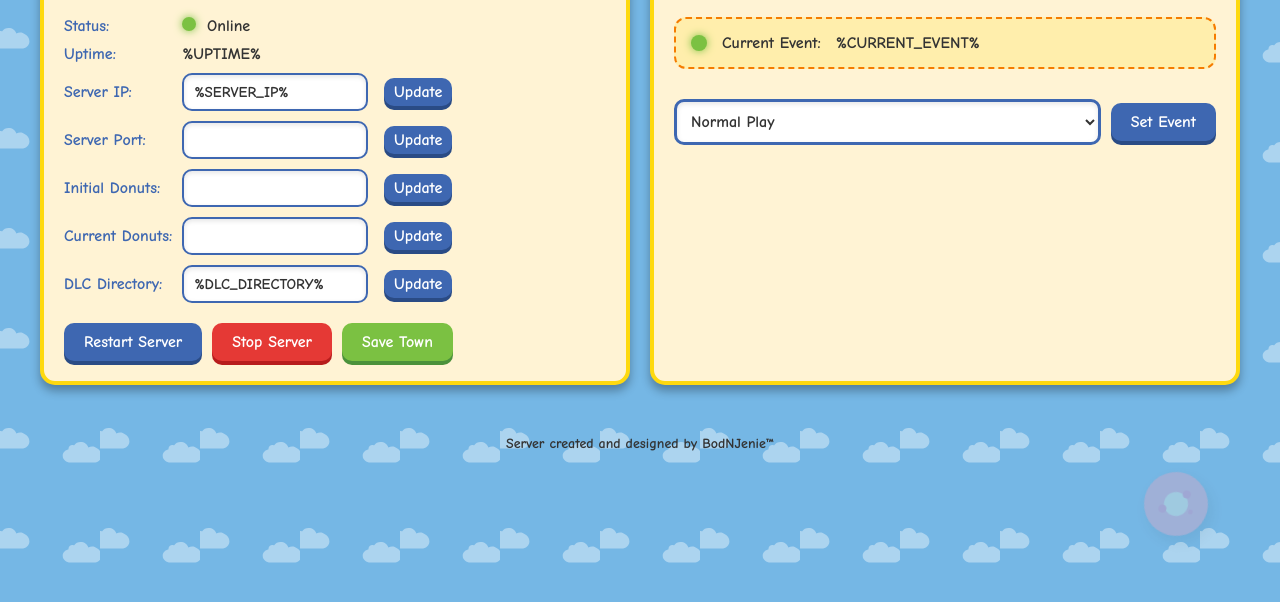
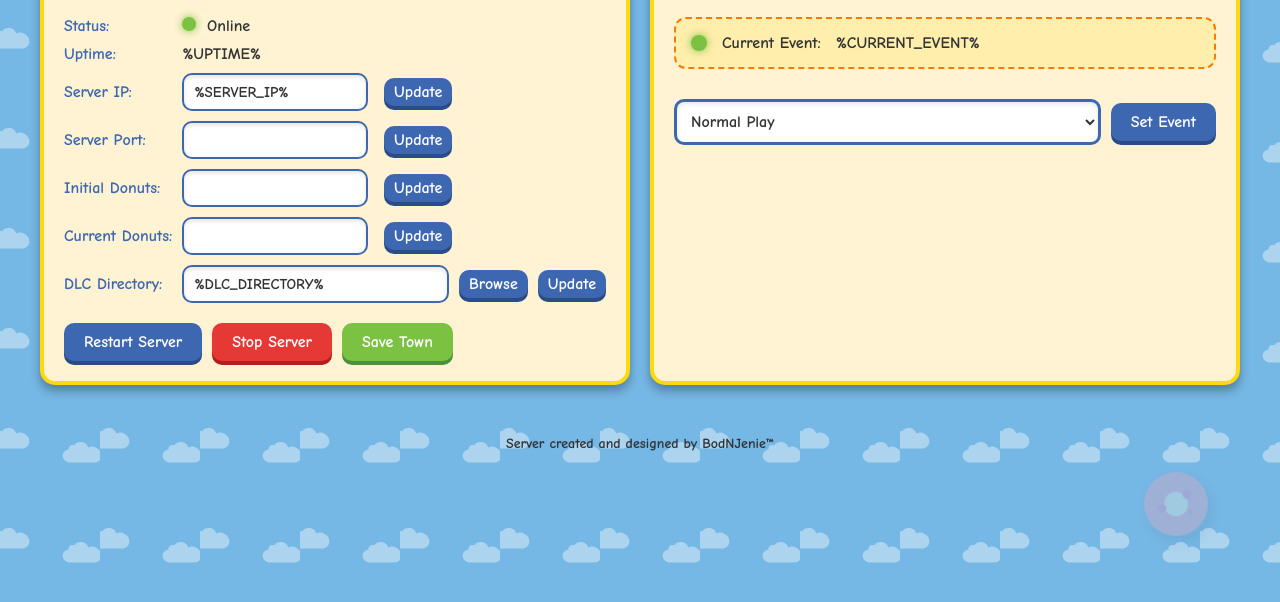
Before and after one commit to bodnjenie14/Tsto---Simpsons-Tapped-Out---Private-Server, a plain HTML site: page webpanel/dashboard.html in a window 1280 px wide. Shown: the part 192-794 px from the top of the page. Drawn offline with Linux system fonts and the light colour scheme.

Commit message:
browse to html for dlc

```diff
--- a/webpanel/dashboard.html
+++ b/webpanel/dashboard.html
@@ -328,9 +328,11 @@
                 </div>
 
                 <label>DLC Directory:</label>
-                <div>
-                    <input type="text" id="dlcDirectory" value="%DLC_DIRECTORY%">
-                    <button onclick="updateDlcDirectory()" style="padding: 5px 10px; margin-left: 10px;">Update</button>
+                <div style="display: flex; gap: 10px; align-items: center;">
+                    <input type="text" id="dlcDirectory" value="%DLC_DIRECTORY%" style="flex: 1;">
+                    <input type="file" id="dlcDirectoryPicker" webkitdirectory directory style="display: none;">
+                    <button onclick="browseDlcDirectory()" style="padding: 5px 10px;">Browse</button>
+                    <button onclick="updateDlcDirectory()" style="padding: 5px 10px;">Update</button>
                 </div>
             </div>
 
@@ -470,6 +472,20 @@
             }
         }
 
+        async function browseDlcDirectory() {
+            document.getElementById('dlcDirectoryPicker').click();
+        }
+
+        // Add directory picker change handler
+        document.getElementById('dlcDirectoryPicker').addEventListener('change', function(event) {
+            const files = event.target.files;
+            if (files.length > 0) {
+                // Get the directory path from the first file
+                const path = files[0].webkitRelativePath.split('/')[0];
+                document.getElementById('dlcDirectory').value = path;
+            }
+        });
+
         async function updateDlcDirectory() {
             const dlcDirectory = document.getElementById('dlcDirectory').value;
             try {
```
